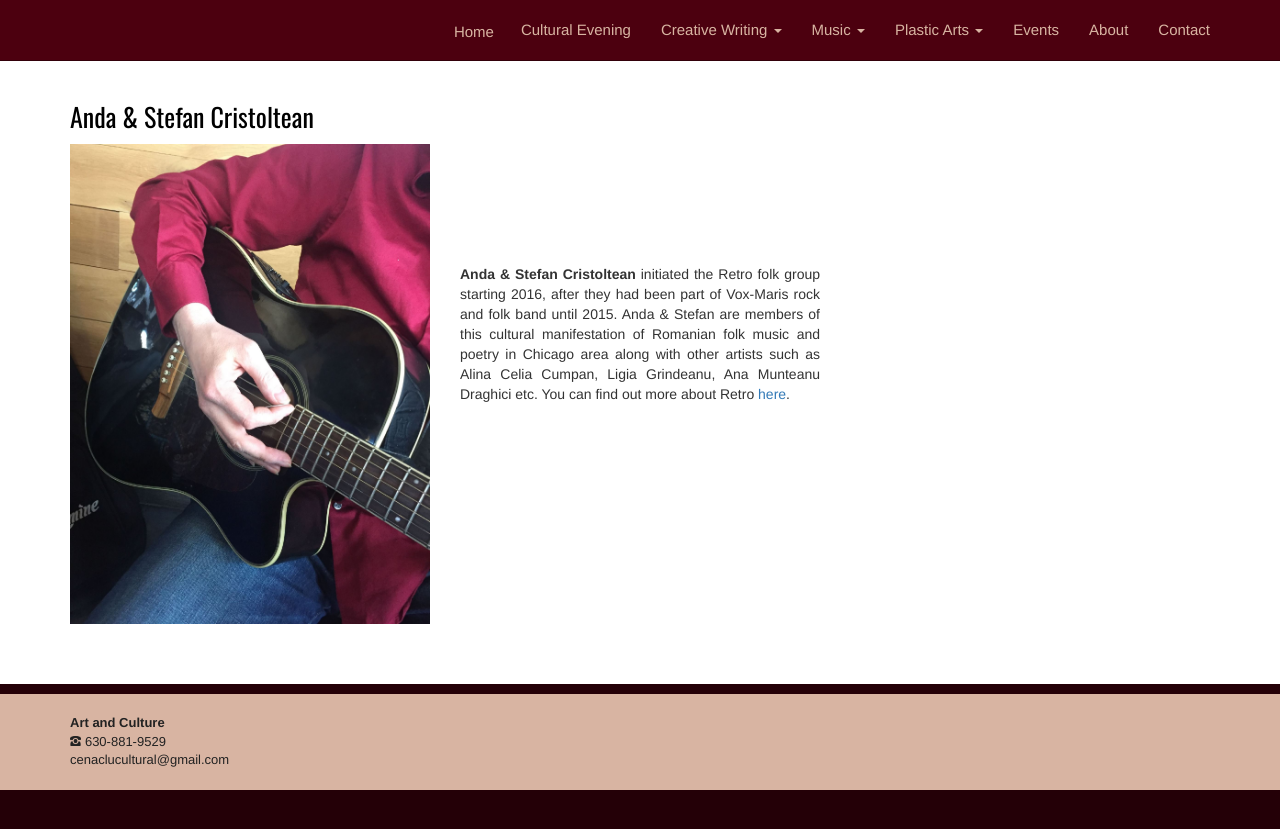
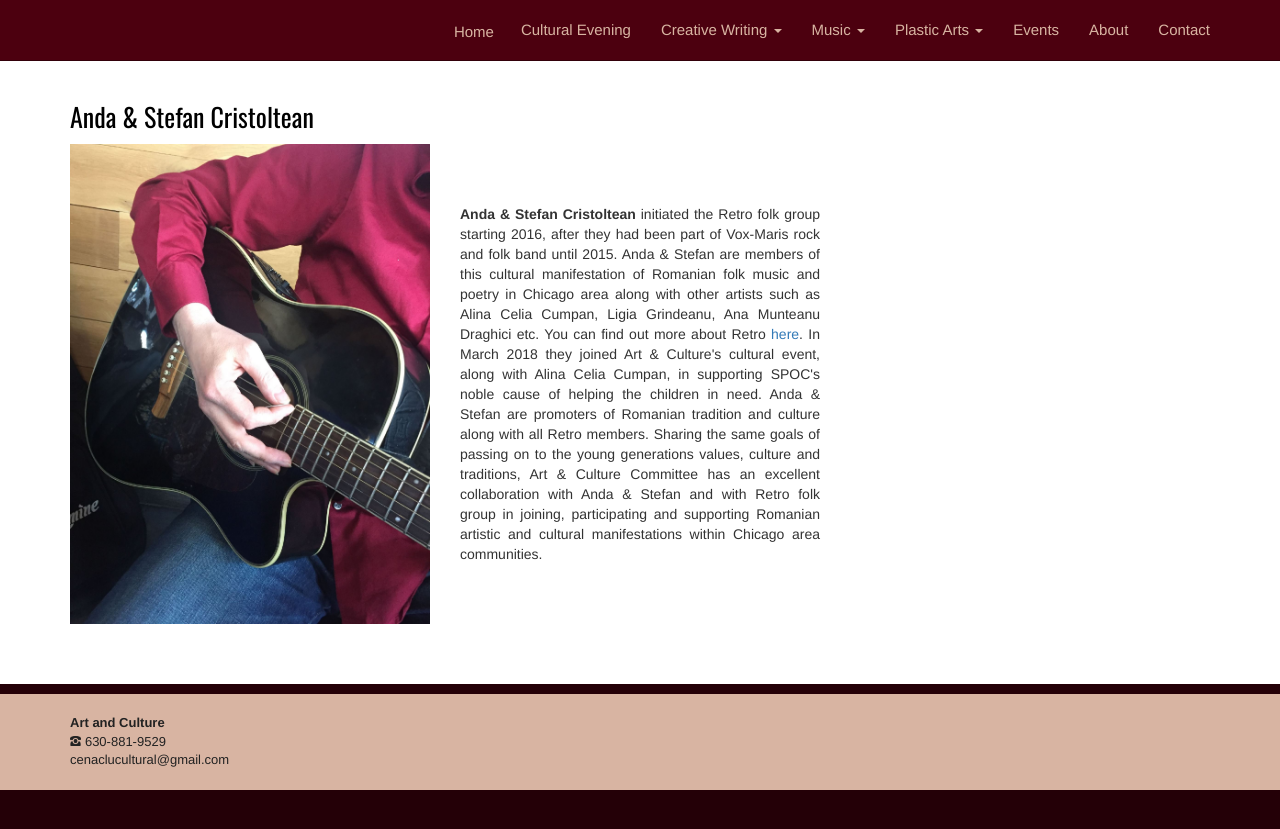
Before and after one commit to adrianth/culteve, a Jekyll site: the page built from en/music/anda-si-stefan.md, in a window 1280 px wide. Shown: the top 829 px of the page. Built offline with Jekyll 4.4.1, drawn with Linux system fonts in a browser that asks for light colours.

Commit message:
andasistefan

```diff
--- a/en/music/anda-si-stefan.md
+++ b/en/music/anda-si-stefan.md
@@ -18,13 +18,11 @@ title: Anda & Stefan Cristoltean
 <br>
 <br>
 <br>
-<br>
-<br>
-<br>
 
             <p style="text-align: justify">
             <strong>Anda & Stefan Cristoltean</strong> initiated the Retro folk group starting 2016, after they had been part of Vox-Maris rock and folk band until 2015.
-             Anda & Stefan are members of this cultural manifestation of Romanian folk music and poetry in Chicago area along with other artists such as Alina Celia Cumpan, Ligia Grindeanu, Ana Munteanu Draghici etc. You can find out more about Retro <a href="https://www.cenaclulretro.org/">here</a>.</p>
+             Anda & Stefan are members of this cultural manifestation of Romanian folk music and poetry in Chicago area along with other artists such as Alina Celia Cumpan, Ligia Grindeanu, Ana Munteanu Draghici etc. You can find out more about Retro <a href="https://www.cenaclulretro.org/">here</a>. In March 2018 they joined Art & Culture's cultural event, along with Alina Celia Cumpan, in supporting SPOC's noble cause of helping the children in need. Anda & Stefan are promoters of Romanian tradition and culture along with all Retro members. Sharing the same goals of passing on to the young generations values, culture and traditions, Art & Culture Committee has an excellent collaboration with Anda & Stefan and with Retro folk group in joining, participating and supporting Romanian artistic and cultural manifestations within Chicago area communities.
+             </p>
         </div>
     </div>
 
```
